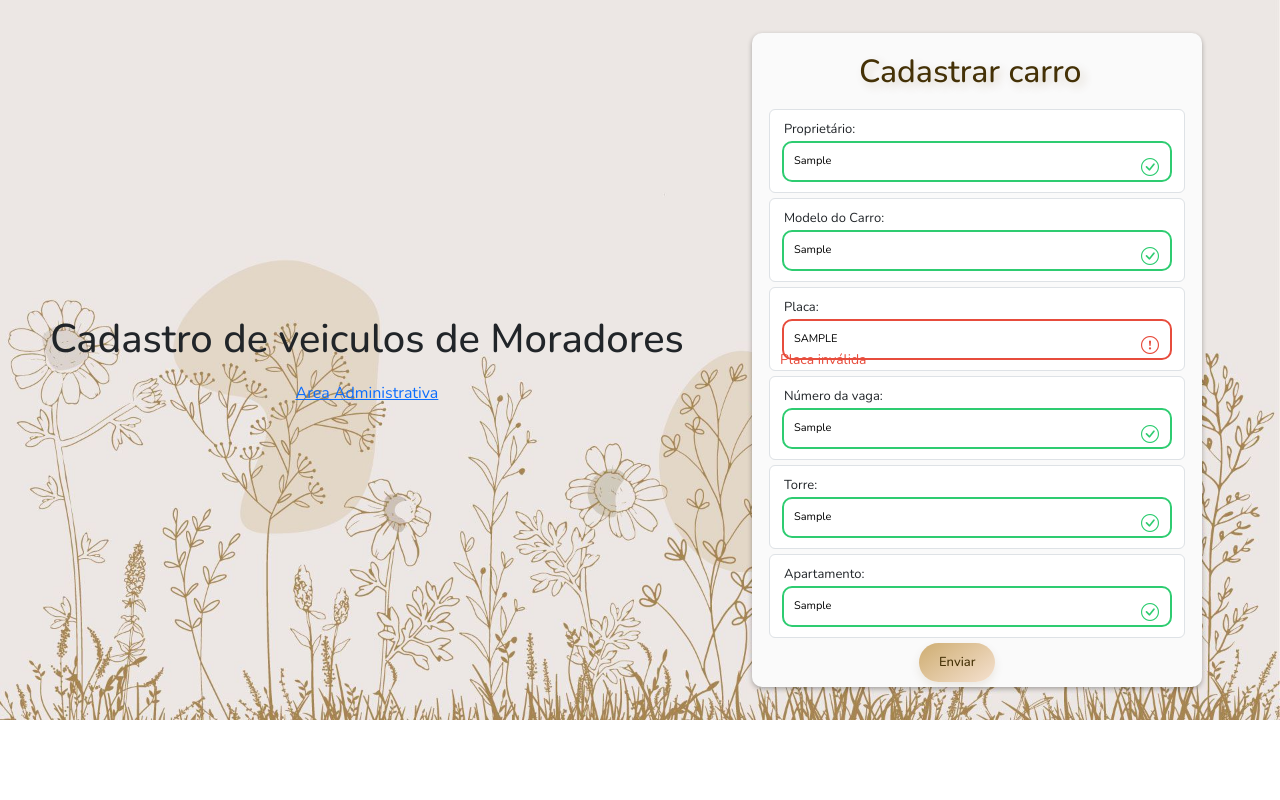
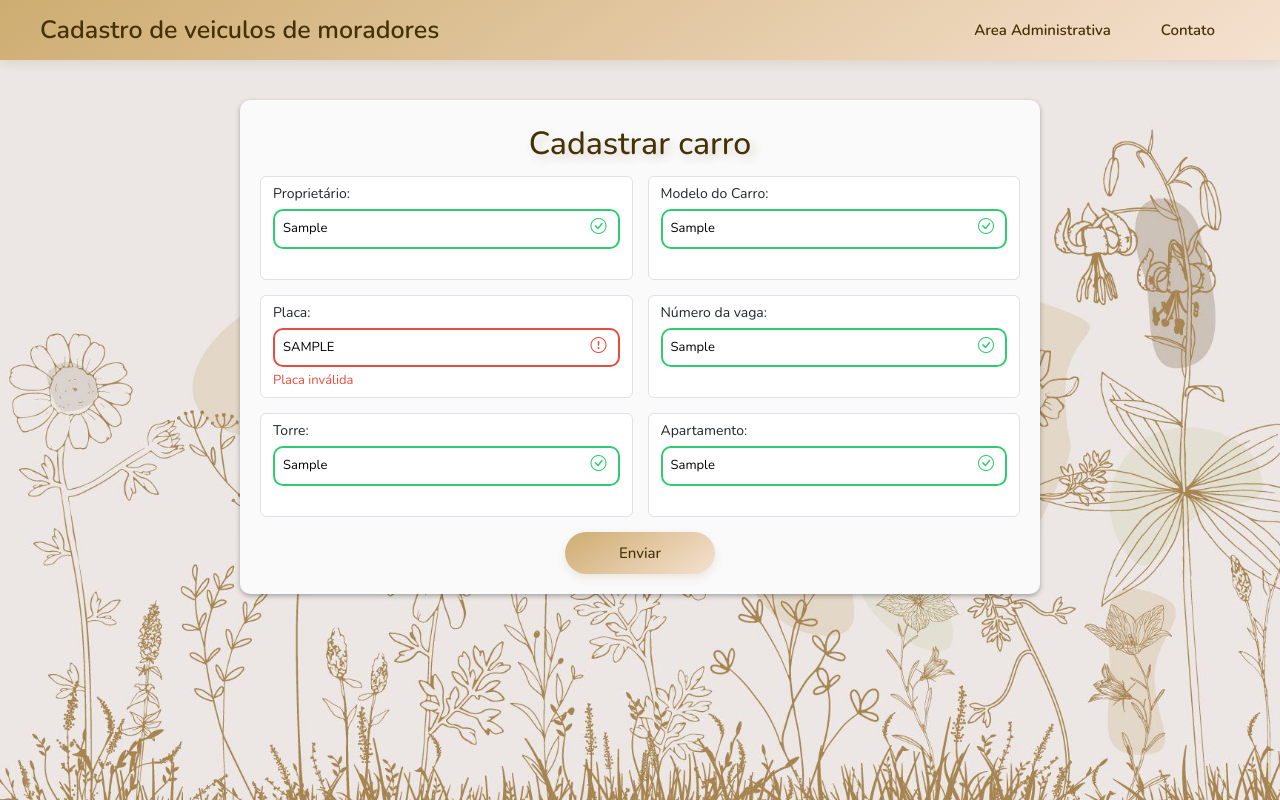
Before and after one commit to juh85/Projeto1, a website: page index.html in a window 1280 px wide. Both pictures are taken after typing "Sample", "Sample", "Sample", "Sample", "Sample", "Sample" into the empty fields and a click on the button "Enviar". Drawn offline with nearby package versions, Linux system fonts and the light colour scheme.

Commit message:
Melhorias

```diff
--- a/index.html
+++ b/index.html
@@ -26,12 +26,15 @@
   </head>
 
   <body>
-   <header id="cabecalho">
-    <h1> Cadastro de veiculos de Moradores</h1>
-    <nav id="menu">
-        <a href="./areaAdm.html">Area Administrativa</a>
+    <header id="cabecalho">
+      <h1>Cadastro de veiculos de moradores</h1>
+      <nav id="menu">
+      <ul>
+        <li><a href="./areaAdm.html">Area Administrativa</a></li>
+        <li><a href="./contato.html">Contato</a></li>
+      </ul>
     </nav>
-   </header>
+  </header>
 
     <div class="container">
       <div class="header">
--- a/scripts.js
+++ b/scripts.js
@@ -33,51 +33,44 @@ placa.addEventListener("input", function () {
   }
 });
 
-function checkInputs() {
-  const usernameValue = username.value.trim(); // .trim() limpa os espaços antes e depois do texto;
-  const carroValue = carro.value.trim();
-  const placaValue = placa.value.trim();
-  const vagaValue = vaga.value.trim();
-  const torreValue = torre.value.trim();
-  const apartamentoValue = apartamento.value.trim();
+const nomesCampos = {
+  username: "Proprietário",
+  carro: "Modelo do carro",
+  placa: "Placa",
+  vaga: "Número da vaga",
+  torre: "Torre",
+  apt: "Apartamento",
+};
 
-  if (usernameValue === "") {
-    setErrorFor(username, "O nome do proprietário é obrigatório");
-  } else {
-    setSuccessFor(username);
+// Eventos para validar em tempo real
+[username, carro, placa, vaga, torre, apartamento].forEach((input) => {
+  input.addEventListener("input", () => validarCampo(input));
+});
+
+// Validação individual de cada campo
+function validarCampo(input) {
+  const id = input.id;
+  const valor = input.value.trim();
+
+  if (valor === "") {
+    setErrorFor(input, `O campo ${nomesCampos[id]} é obrigatório`);
+    return;
   }
 
-  if (carroValue === "") {
-    setErrorFor(carro, "O modelo do carro é obrigatório");
-  } else {
-    setSuccessFor(carro);
+  // Validação especial para a placa
+  if (id === "placa" && !validarPlaca(valor)) {
+    setErrorFor(input, "Placa inválida");
+    return;
   }
 
-  if (placaValue === "") {
-    setErrorFor(placa, "A placa é obrigatória");
-  } else if (!validarPlaca(placaValue)) {
-    setErrorFor(placa, "Placa inválida");
-  } else {
-    setSuccessFor(placa);
-  }
+  setSuccessFor(input);
+}
 
-  if (vagaValue === "") {
-    setErrorFor(vaga, "O número da vaga é obrigatório");
-  } else {
-    setSuccessFor(vaga);
-  }
-
-  if (torreValue === "") {
-    setErrorFor(torre, "O número da torre é obrigatório");
-  } else {
-    setSuccessFor(torre);
-  }
-
-  if (apartamentoValue === "") {
-    setErrorFor(apartamento, "O número do apartamento é obrigatório");
-  } else {
-    setSuccessFor(apartamento);
-  }
+// Função principal de validação ao enviar
+function checkInputs() {
+  [username, carro, placa, vaga, torre, apartamento].forEach((input) =>
+    validarCampo(input)
+  );
 
   // Validar se todos os campos estão preenchidos
   const formControls = form.querySelectorAll(".form-control");
--- a/style.css
+++ b/style.css
@@ -7,136 +7,171 @@
   font-family: "Nunito", sans-serif;
 }
 
+
+#cabecalho {
+  position: fixed;
+  top: 0;
+  left: 0;
+  width: 100%;
+  display: flex;
+  justify-content: space-between;
+  align-items: center;
+  padding: 15px 40px;
+  box-shadow: 0 4px 10px rgba(100, 65, 0, 0.1);
+  z-index: 1000;
+  background: linear-gradient(145deg, #cead71, #f5e1d0);
+  color: #443106;
+}
+
+#cabecalho h1 {
+  font-size: 25px;
+  color: #443106;
+  margin: 0;
+  font-weight: 600;
+}
+
+#menu a {
+  text-decoration: none;
+  color: #443106;
+  font-weight: 600;
+  font-size: 15px;
+  transition: color 0.3s;
+}
+
+#menu a:hover {
+  color: #443106;
+}
+
+#menu ul {
+  list-style: none; /* remove as bolinhas da lista */
+  display: flex;
+  justify-content: center;
+  padding: 0;
+  margin: 0;
+}
+
+#menu li {
+  margin: 0 25px;
+}
+
 body {
   background-image: url("Imagens/fundo-de-textura.jpg") !important;
   background-size: cover;
   background-repeat: no-repeat;
   width: 100%;
-  min-height: 90vh;
+  min-height: 100vh;
+  padding-top: 100px; /* espaço pro cabeçalho fixo */
   display: flex;
   justify-content: center;
-  align-items: center;
-  padding: 30px;
+  align-items: flex-start;
 }
 
 .container {
-  width: 450px;
+  width: 800px;
   border-radius: 10px;
   background-color: #fafafa;
   box-shadow: 0 2px 5px rgba(0, 0, 0, 0.3);
-  max-width: 90%;
+  padding: 20px;
 }
 
+/*TÍTULO DO FORM */
 .header {
   padding: 5px;
-  margin-top: 15px;
-  margin-left: 90px;
+  text-align: center;
   color: #443106;
   text-shadow: 4px 4px 10px rgba(100, 65, 0, 0.2);
 }
 
+/* FORMULÁRIO EM DUAS COLUNAS*/
 .form {
-  padding: 5px;
+  display: grid;
+  grid-template-columns: 1fr 1fr;
+  gap: 15px;
 }
 
 .form-control {
-  margin-bottom: 5px;
-  padding-bottom: 10px;
   position: relative;
 }
 
 .form-control label {
-    padding: 2px;
-    display: inline-block;
-    font-size: 13px;
+  display: block;
+  font-size: 14px;
+  margin-bottom: 5px;
 }
 
 .form-control input {
-    border: 2px solid #f0f0f0;
-    display: block;
-    border-radius: 10px;
-    font-size: 11px;
-    width: 100%;
-    padding: 10px;
+  border: 2px solid #f0f0f0;
+  border-radius: 10px;
+  font-size: 13px;
+  width: 100%;
+  padding: 8px;
 }
 
 .form-control i {
   position: absolute;
-  top: 45px;
+  top: 38px;
   right: 25px;
   visibility: hidden;
-  font-size: 18px;
+  font-size: 16px;
 }
 
 .form-control small {
-    position: absolute;
-    bottom: 0;
-    left: 10px;
-    visibility: hidden;
+  visibility: hidden;
+  color: #e74c3c;
+  font-size: 13px;
 }
 
-.form button {
-  background: linear-gradient(145deg, #cead71, #f5e1d0);
-  color: #443106;
-  border: none;
-  border-radius: 30px;
-  padding: 10px 20px;
-  font-size: 13px;
-  font-weight: 500;
-  cursor: pointer;
-  box-shadow: 0 4px 10px rgba(100, 65, 0, 0.1);
-  transition: all 0.3s ease;
-  margin-left: 150px;
+.form-control.error input {
+  border-color: #e74c3c;
 }
 
-/* Efeito ao passar o mouse */
-.form button:hover {
- background: linear-gradient(145deg, #cead71, #f5e1d0);
-  transform: scale(1.05);
-  box-shadow: 0 6px 15px rgba(100, 58, 0, 0.2);
+.form-control.error .bi-exclamation-circle {
+  color: #e74c3c;
+  visibility: visible;
 }
 
-/* Efeito de clique */
-.form button:active {
-  transform: scale(0.97);
-  box-shadow: 0 2px 6px rgba(100, 48, 0, 0.25);
+.form-control.error .bi-check-circle {
+  visibility: hidden;
+}
+
+.form-control.error small {
+  visibility: visible;
 }
 
 .form-control.success input {
   border-color: #2ecc71;
 }
 
-.form-control.error input {
-  border-color: #e74c3c;
-}
-
-.form-control.success i.bi-check-circle {
+.form-control.success .bi-check-circle {
   color: #2ecc71;
   visibility: visible;
 }
 
-.form-control.error i.bi-exclamation-circle {
-  color: #e74c3c;
-  visibility: visible;
+.form-control.success .bi-exclamation-circle {
+  visibility: hidden;
 }
 
-.form-control.error small {
-  visibility: visible;
-  color: #e74c3c;
+.form-control.success small {
+  visibility: hidden;
 }
 
-/* Formatação do menu */
-
-#cabecalho{
-    display: flex;
-    padding: 20px;
-    align-items: center;
-    justify-content: center;
-    flex-direction: column;
-
+.form button {
+  grid-column: span 2;
+  justify-self: center;
+  background: linear-gradient(145deg, #cead71, #f5e1d0);
+  color: #443106;
+  border: none;
+  border-radius: 30px;
+  padding: 10px 25px;
+  font-size: 15px;
+  font-weight: 500;
+  cursor: pointer;
+  box-shadow: 0 4px 10px rgba(100, 65, 0, 0.1);
+  transition: all 0.3s ease;
+  width: 150px;
 }
 
-#menu {
-    margin-top: 10px;
-
+.form button:hover {
+  transform: scale(1.05);
+  box-shadow: 0 6px 15px rgba(100, 58, 0, 0.2);
 }
```
Also changed, not shown: contato.html (added).
